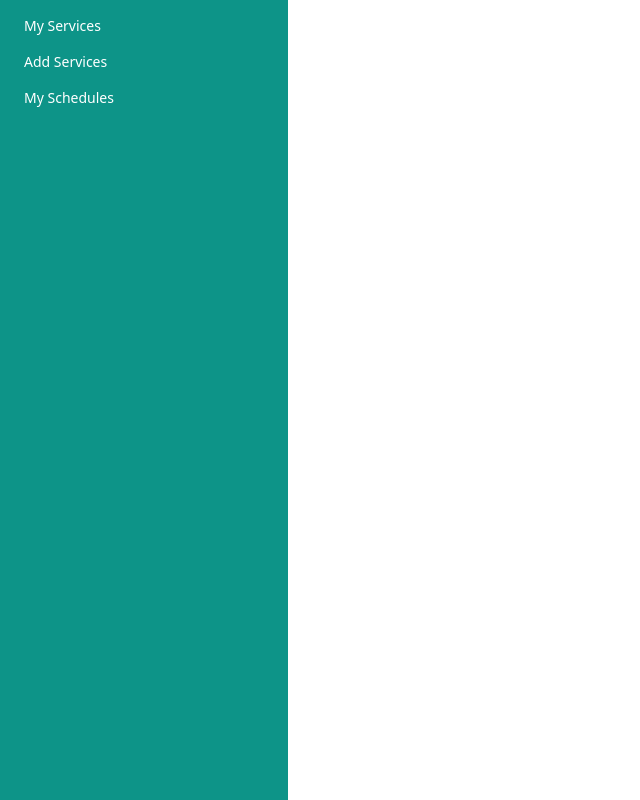
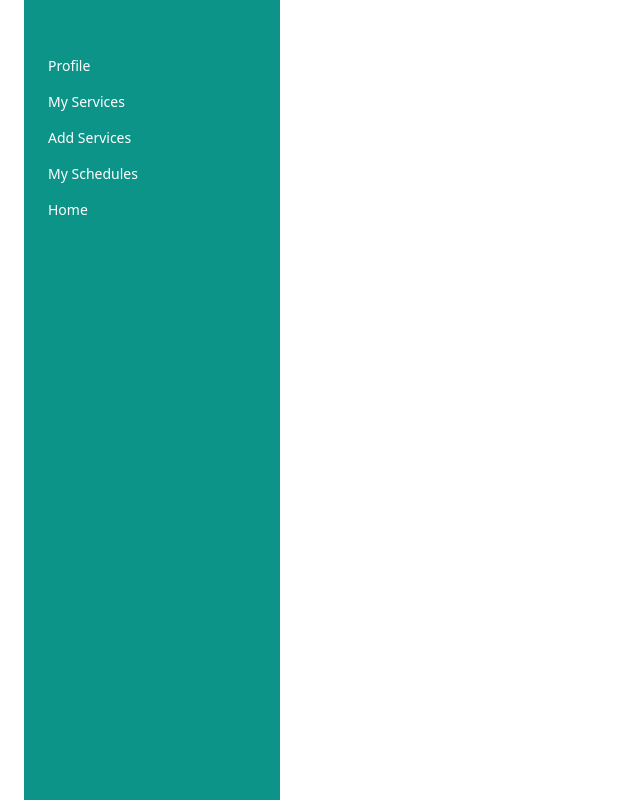
Before and after one commit to FahimHasan683031/home-repair-client, a React (Vite) app: page /dashboard in a window 1280 px wide. Shown: the whole page, without its empty margins (0-640 px from the left). Built offline with nearby package versions, Linux system fonts and the light colour scheme; no server answers.

Commit message:
readmi file update

```diff
--- a/src/Components/Header.jsx
+++ b/src/Components/Header.jsx
@@ -24,16 +24,8 @@ const Header = () => {
                         </li>
 
                         {
-                            user?<li tabIndex={0}className="z-40 relative">
-                            <details>
-                                <summary>Dashboard</summary>
-                                <ul className="p-2 w-40 rounded-sm z-40">
-                                    <li className="text-sm text-gray-500"><Link to='/myServices'>My Services</Link></li>
-                                    <li className="text-sm text-gray-500"><Link to='/addService'>Add Services</Link></li>
-                                    <li className="text-sm text-gray-500"><Link to='/mySchedule'>My-schedules</Link></li>
-                                </ul>
-                            </details>
-                        </li>:''
+                            user?<li><Link to='/dashboard'>Dashboard</Link>
+                            </li>:''
                         }
 
                     </ul>
@@ -59,17 +51,9 @@ const Header = () => {
                             </li>
 
                             {
-                                user?<li  tabIndex={0}>
-                                <details>
-                                    <summary>Dashboard</summary>
-                                    <ul className="p-2 -ml-8 bg-white z-50 w-40 rounded-sm">
-                                        <li className="text-sm text-gray-500"><Link to='/myServices'>My Services</Link></li>
-                                        <li className="text-sm text-gray-500"><Link to='/addService'>Add Services</Link></li>
-                                        <li className="text-sm text-gray-500"><Link to='/mySchedule'>My-schedules</Link></li>
-                                    </ul>
-                                </details>
+                            user?<li><Link to='/dashboard'>Dashboard</Link>
                             </li>:''
-                            }
+                        }
                         </ul>
                     </div>
 
--- a/src/Layout/Dashboard.jsx
+++ b/src/Layout/Dashboard.jsx
@@ -2,12 +2,14 @@ import { NavLink, Outlet } from "react-router-dom";
 
 const Dashboard = () => {
     return (
-        <div className="flex">
-            <div className="w-72 h-screen bg-teal-600 text-white ">
+        <div className="flex max-w-screen-xl mx-auto px-6">
+            <div className="w-64 pt-10 h-screen bg-teal-600 text-white ">
                 <ul className="menu">
+                    <li><NavLink to='profile'>Profile</NavLink></li>
                     <li><NavLink to='myServices'>My Services</NavLink></li>
                     <li><NavLink to='addServices'>Add Services</NavLink></li>
                     <li><NavLink to='mySchedules'> My Schedules</NavLink></li>
+                    <li><NavLink to='/'> Home</NavLink></li>
                 </ul>
 
             </div>
```
Also changed, not shown: 1 other file (tests, documents, lock files or other folders).
